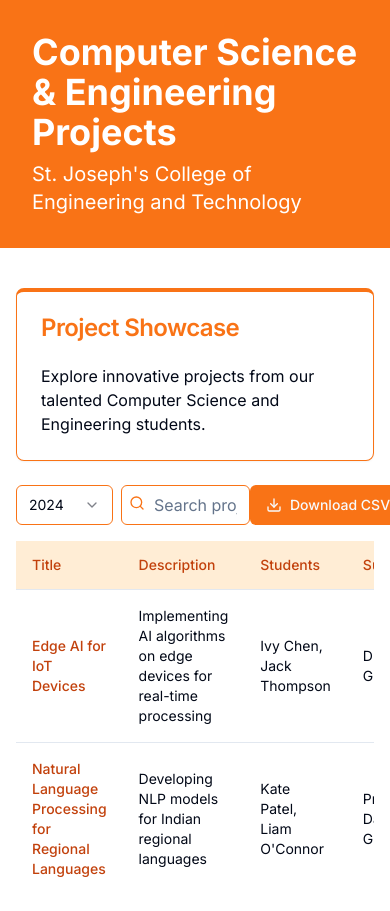
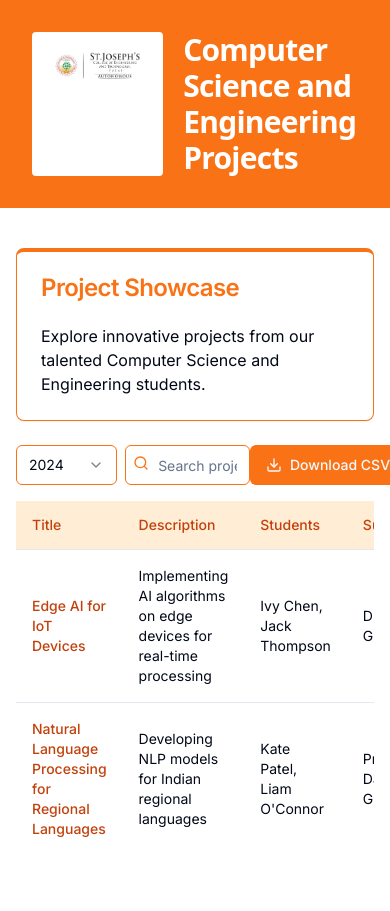
Before and after one commit to Sidharth-Manikuttan/Project-Shelf-CSE-SJCET, a Next.js app in the folder my-app/: page /project-shelf in a window 390 px wide. After the commit the page ends 871 px from the top, so only its background shows below. Built offline with nearby package versions, Linux system fonts and the light colour scheme.

Commit message:
feat: Add lazy loading for images and update input component

```diff
--- a/my-app/app/project-shelf/page.tsx
+++ b/my-app/app/project-shelf/page.tsx
@@ -1,3 +1,5 @@
+"use client"
+
 import React, { useState, useEffect } from 'react';
 import { Select, SelectContent, SelectItem, SelectTrigger, SelectValue } from "@/components/ui/select"
 import { Table, TableBody, TableCell, TableHead, TableHeader, TableRow } from "@/components/ui/table"
@@ -5,6 +7,7 @@ import { Input } from "@/components/ui/input"
 import { Button } from "@/components/ui/button"
 import { Card, CardHeader, CardTitle, CardContent } from "@/components/ui/card"
 import { Search, Download } from 'lucide-react'
+import Image from 'next/image'
 
 // Dummy data - replace this with your JSON file later
 const projectsData = {
@@ -44,9 +47,22 @@ const ProjectShelf = () => {
 
     return (
         <div className="bg-white">
-            <div className="bg-orange-500 text-white p-8 mb-6">
-                <h1 className="text-4xl font-bold mb-2">Computer Science & Engineering Projects</h1>
-                <p className="text-xl">St. Joseph's College of Engineering and Technology</p>
+            <div className="bg-orange-500 text-white p-8 mb-6 flex justify-between ">
+                <div className='bg-white rounded p-5'>
+                    <Image
+                        src="/header.png"
+                        width={300}
+                        height={300}
+                        alt="Picture of the author"
+                    />
+                </div>
+                <div className="flex flex-col font-sans justify-center items-center">
+                    <h1 className=" text-3xl font-extrabold tracking-tight lg:text-4xl ml-5 ">
+                        Computer Science and Engineering Projects
+                    </h1>
+                </div>
+
+
             </div>
 
             <div className="container mx-auto p-4">
--- /dev/null
+++ b/my-app/components/ui/input.tsx
@@ -0,0 +1,25 @@
+import * as React from "react"
+
+import { cn } from "@/lib/utils"
+
+export interface InputProps
+  extends React.InputHTMLAttributes<HTMLInputElement> {}
+
+const Input = React.forwardRef<HTMLInputElement, InputProps>(
+  ({ className, type, ...props }, ref) => {
+    return (
+      <input
+        type={type}
+        className={cn(
+          "flex h-10 w-full rounded-md border border-input bg-background px-3 py-2 text-sm ring-offset-background file:border-0 file:bg-transparent file:text-sm file:font-medium placeholder:text-muted-foreground focus-visible:outline-none focus-visible:ring-2 focus-visible:ring-ring focus-visible:ring-offset-2 disabled:cursor-not-allowed disabled:opacity-50",
+          className
+        )}
+        ref={ref}
+        {...props}
+      />
+    )
+  }
+)
+Input.displayName = "Input"
+
+export { Input }
```
